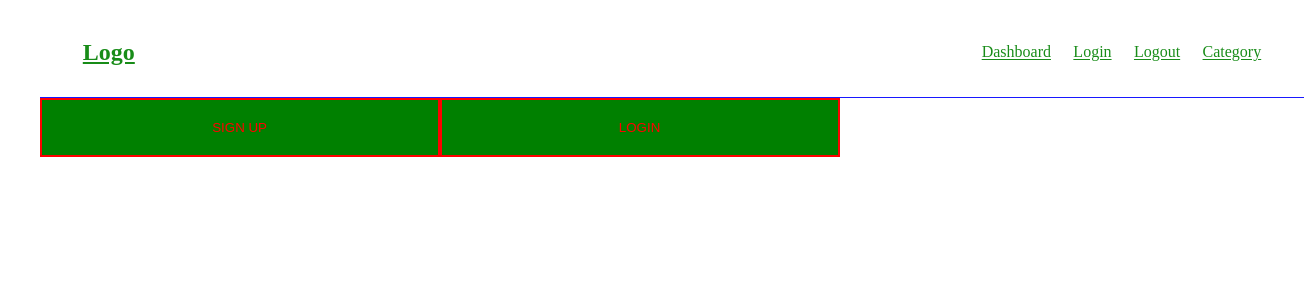
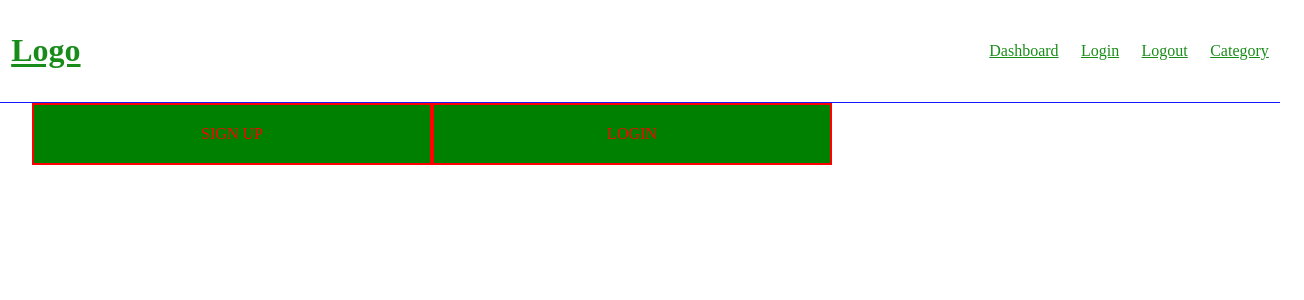
Before and after one commit to dustin100/favs-app, a React (Create React App) app: page / in a window 1280 px wide. Shown: the top 300 px of the page, 1304 px wide, since content can reach past the window. Built offline with nearby package versions, Linux system fonts and the light colour scheme.

Commit message:
added normalize.css v8.0.1

```diff
--- a/src/App.css
+++ b/src/App.css
@@ -1,3 +1,355 @@
+/*! normalize.css v8.0.1 | MIT License | github.com/necolas/normalize.css */
+
+/* Document
+   ========================================================================== */
+
+/**
+ * 1. Correct the line height in all browsers.
+ * 2. Prevent adjustments of font size after orientation changes in iOS.
+ */
+
+html {
+	line-height: 1.15; /* 1 */
+	-webkit-text-size-adjust: 100%; /* 2 */
+}
+
+/* Sections
+   ========================================================================== */
+
+/**
+ * Remove the margin in all browsers.
+ */
+
+body {
+	margin: 0;
+}
+
+/**
+ * Render the `main` element consistently in IE.
+ */
+
+main {
+	display: block;
+}
+
+/**
+ * Correct the font size and margin on `h1` elements within `section` and
+ * `article` contexts in Chrome, Firefox, and Safari.
+ */
+
+h1 {
+	font-size: 2em;
+	margin: 0.67em 0;
+}
+
+/* Grouping content
+   ========================================================================== */
+
+/**
+ * 1. Add the correct box sizing in Firefox.
+ * 2. Show the overflow in Edge and IE.
+ */
+
+hr {
+	box-sizing: content-box; /* 1 */
+	height: 0; /* 1 */
+	overflow: visible; /* 2 */
+}
+
+/**
+ * 1. Correct the inheritance and scaling of font size in all browsers.
+ * 2. Correct the odd `em` font sizing in all browsers.
+ */
+
+pre {
+	font-family: monospace, monospace; /* 1 */
+	font-size: 1em; /* 2 */
+}
+
+/* Text-level semantics
+   ========================================================================== */
+
+/**
+ * Remove the gray background on active links in IE 10.
+ */
+
+a {
+	background-color: transparent;
+}
+
+/**
+ * 1. Remove the bottom border in Chrome 57-
+ * 2. Add the correct text decoration in Chrome, Edge, IE, Opera, and Safari.
+ */
+
+abbr[title] {
+	border-bottom: none; /* 1 */
+	text-decoration: underline; /* 2 */
+	text-decoration: underline dotted; /* 2 */
+}
+
+/**
+ * Add the correct font weight in Chrome, Edge, and Safari.
+ */
+
+b,
+strong {
+	font-weight: bolder;
+}
+
+/**
+ * 1. Correct the inheritance and scaling of font size in all browsers.
+ * 2. Correct the odd `em` font sizing in all browsers.
+ */
+
+code,
+kbd,
+samp {
+	font-family: monospace, monospace; /* 1 */
+	font-size: 1em; /* 2 */
+}
+
+/**
+ * Add the correct font size in all browsers.
+ */
+
+small {
+	font-size: 80%;
+}
+
+/**
+ * Prevent `sub` and `sup` elements from affecting the line height in
+ * all browsers.
+ */
+
+sub,
+sup {
+	font-size: 75%;
+	line-height: 0;
+	position: relative;
+	vertical-align: baseline;
+}
+
+sub {
+	bottom: -0.25em;
+}
+
+sup {
+	top: -0.5em;
+}
+
+/* Embedded content
+   ========================================================================== */
+
+/**
+ * Remove the border on images inside links in IE 10.
+ */
+
+img {
+	border-style: none;
+}
+
+/* Forms
+   ========================================================================== */
+
+/**
+ * 1. Change the font styles in all browsers.
+ * 2. Remove the margin in Firefox and Safari.
+ */
+
+button,
+input,
+optgroup,
+select,
+textarea {
+	font-family: inherit; /* 1 */
+	font-size: 100%; /* 1 */
+	line-height: 1.15; /* 1 */
+	margin: 0; /* 2 */
+}
+
+/**
+ * Show the overflow in IE.
+ * 1. Show the overflow in Edge.
+ */
+
+button,
+input {
+	/* 1 */
+	overflow: visible;
+}
+
+/**
+ * Remove the inheritance of text transform in Edge, Firefox, and IE.
+ * 1. Remove the inheritance of text transform in Firefox.
+ */
+
+button,
+select {
+	/* 1 */
+	text-transform: none;
+}
+
+/**
+ * Correct the inability to style clickable types in iOS and Safari.
+ */
+
+button,
+[type='button'],
+[type='reset'],
+[type='submit'] {
+	-webkit-appearance: button;
+}
+
+/**
+ * Remove the inner border and padding in Firefox.
+ */
+
+button::-moz-focus-inner,
+[type='button']::-moz-focus-inner,
+[type='reset']::-moz-focus-inner,
+[type='submit']::-moz-focus-inner {
+	border-style: none;
+	padding: 0;
+}
+
+/**
+ * Restore the focus styles unset by the previous rule.
+ */
+
+button:-moz-focusring,
+[type='button']:-moz-focusring,
+[type='reset']:-moz-focusring,
+[type='submit']:-moz-focusring {
+	outline: 1px dotted ButtonText;
+}
+
+/**
+ * Correct the padding in Firefox.
+ */
+
+fieldset {
+	padding: 0.35em 0.75em 0.625em;
+}
+
+/**
+ * 1. Correct the text wrapping in Edge and IE.
+ * 2. Correct the color inheritance from `fieldset` elements in IE.
+ * 3. Remove the padding so developers are not caught out when they zero out
+ *    `fieldset` elements in all browsers.
+ */
+
+legend {
+	box-sizing: border-box; /* 1 */
+	color: inherit; /* 2 */
+	display: table; /* 1 */
+	max-width: 100%; /* 1 */
+	padding: 0; /* 3 */
+	white-space: normal; /* 1 */
+}
+
+/**
+ * Add the correct vertical alignment in Chrome, Firefox, and Opera.
+ */
+
+progress {
+	vertical-align: baseline;
+}
+
+/**
+ * Remove the default vertical scrollbar in IE 10+.
+ */
+
+textarea {
+	overflow: auto;
+}
+
+/**
+ * 1. Add the correct box sizing in IE 10.
+ * 2. Remove the padding in IE 10.
+ */
+
+[type='checkbox'],
+[type='radio'] {
+	box-sizing: border-box; /* 1 */
+	padding: 0; /* 2 */
+}
+
+/**
+ * Correct the cursor style of increment and decrement buttons in Chrome.
+ */
+
+[type='number']::-webkit-inner-spin-button,
+[type='number']::-webkit-outer-spin-button {
+	height: auto;
+}
+
+/**
+ * 1. Correct the odd appearance in Chrome and Safari.
+ * 2. Correct the outline style in Safari.
+ */
+
+[type='search'] {
+	-webkit-appearance: textfield; /* 1 */
+	outline-offset: -2px; /* 2 */
+}
+
+/**
+ * Remove the inner padding in Chrome and Safari on macOS.
+ */
+
+[type='search']::-webkit-search-decoration {
+	-webkit-appearance: none;
+}
+
+/**
+ * 1. Correct the inability to style clickable types in iOS and Safari.
+ * 2. Change font properties to `inherit` in Safari.
+ */
+
+::-webkit-file-upload-button {
+	-webkit-appearance: button; /* 1 */
+	font: inherit; /* 2 */
+}
+
+/* Interactive
+   ========================================================================== */
+
+/*
+ * Add the correct display in Edge, IE 10+, and Firefox.
+ */
+
+details {
+	display: block;
+}
+
+/*
+ * Add the correct display in all browsers.
+ */
+
+summary {
+	display: list-item;
+}
+
+/* Misc
+   ========================================================================== */
+
+/**
+ * Add the correct display in IE 10+.
+ */
+
+template {
+	display: none;
+}
+
+/**
+ * Add the correct display in IE 10.
+ */
+
+[hidden] {
+	display: none;
+}
+
 .wrapper {
 	max-width: 1400px;
 	margin: 0 auto;
@@ -35,7 +387,7 @@
 	display: flex;
 	justify-content: space-between;
 	align-items: center;
-	padding: 0.7rem 2rem;
+	padding: 0.7rem 0;
 	z-index: 1;
 	width: 100%;
 	top: 0;
@@ -44,8 +396,8 @@
 }
 
 .navbar ul {
-  display: flex;
-  list-style: none;
+	display: flex;
+	list-style: none;
 }
 
 .navbar a {
--- a/src/App.js
+++ b/src/App.js
@@ -8,16 +8,16 @@
 
 const App = () => {
 	return (
-		<div className='wrapper'>
-			<Router>
-				<Navbar />
+		<Router>
+			<Navbar />
+			<div className='wrapper'>
 				<Switch>
 					<Route exact path='/' component={LandingPage} />
 					<Route exact path='/dashboard' component={DashboardPage} />
 					<Route exact path='/category' component={CategoryPage} />
 				</Switch>
-			</Router>
-		</div>
+			</div>
+		</Router>
 	);
 };
 
```
